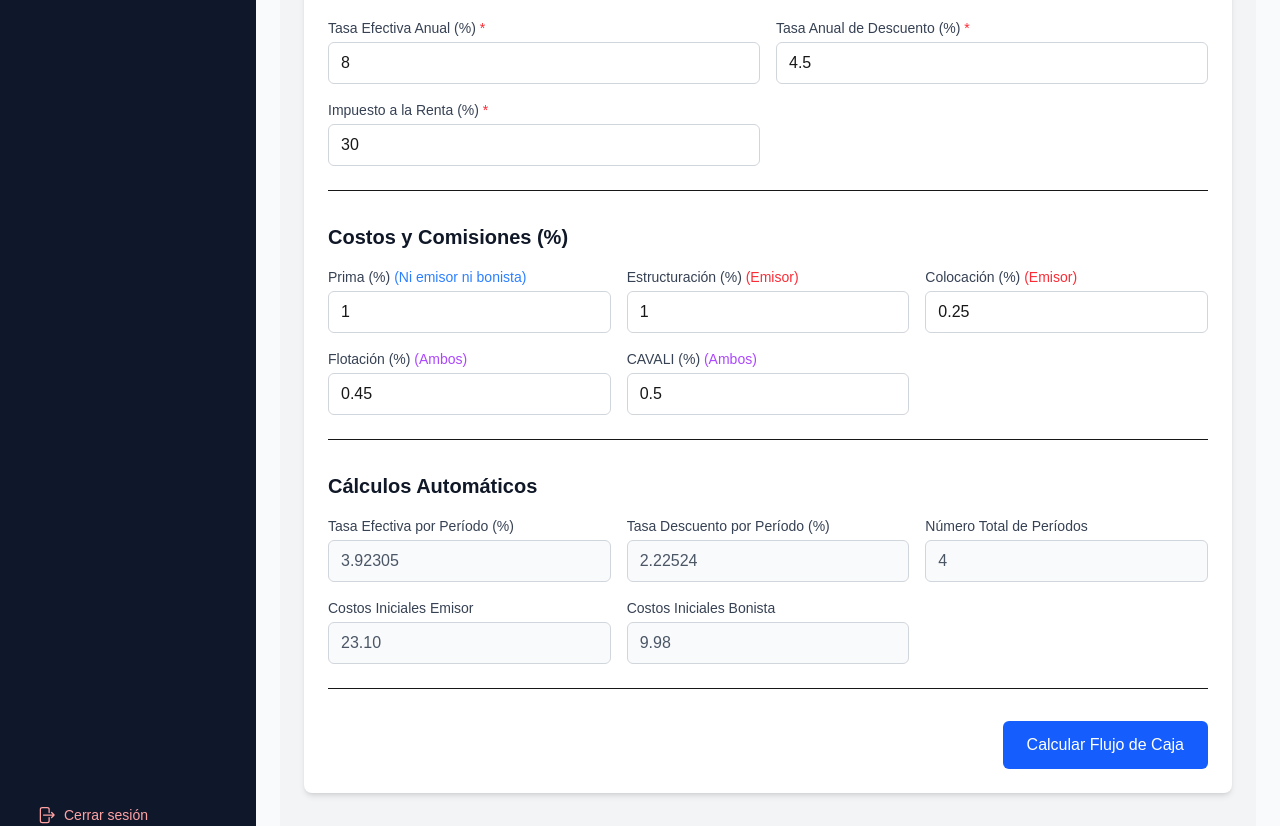
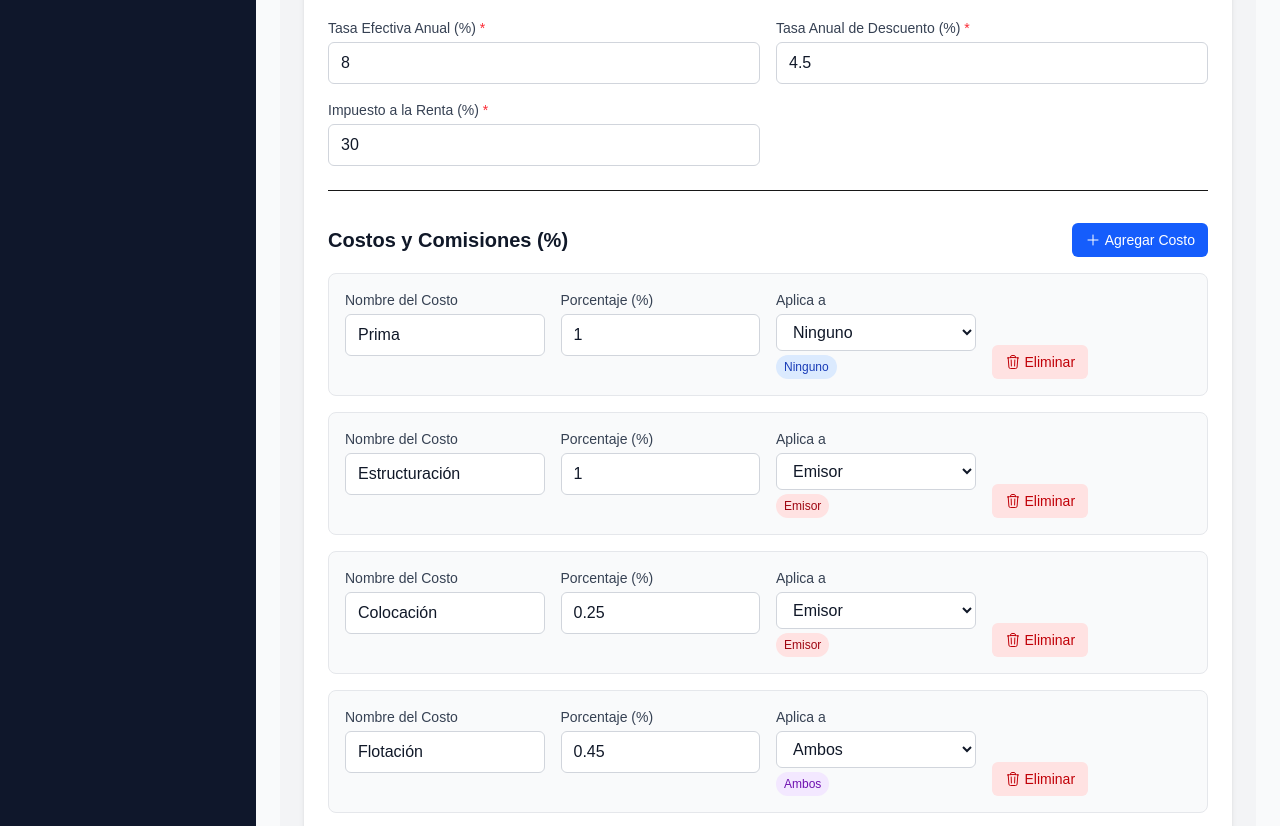
Before and after one commit to yorusaurio/gestibono-frontend, a Next.js app: page /dashboard/flujo in a window 1280 px wide. Shown: the part 580-1406 px from the top of the page. Built offline with nearby package versions, Linux system fonts and the light colour scheme.

Commit message:
feat: Enhance FormularioBono with dynamic cost management and improved UI

```diff
--- a/src/components/FormularioBono.tsx
+++ b/src/components/FormularioBono.tsx
@@ -3,6 +3,14 @@
 import { useForm, SubmitHandler } from 'react-hook-form'
 import { useState } from 'react'
 import { useRouter } from 'next/navigation'
+import { PlusIcon, TrashIcon } from '@heroicons/react/24/outline'
+
+interface CostoComision {
+    id: string
+    nombre: string
+    porcentaje: string
+    aplicaA: 'emisor' | 'bonista' | 'ambos' | 'ninguno'
+}
 
 interface FormData {
     // Datos básicos del bono
@@ -16,13 +24,6 @@ interface FormData {
     tasa_descuento_anual: string
     impuesto_renta: string
     fecha_emision: string
-
-    // Costos (porcentajes)
-    prima: string
-    estructuracion: string
-    colocacion: string
-    flotacion: string
-    cavali: string
 }
 
 interface DatosCompletos extends FormData {
@@ -31,12 +32,20 @@ interface DatosCompletos extends FormData {
     costos_emisor: number
     costos_bonista: number
     numero_periodos: number
+    costos_comisiones: CostoComision[]
     timestamp: number
 }
 
 export default function FormularioBono() {
     const router = useRouter()
     const [isCalculating, setIsCalculating] = useState<boolean>(false)
+    const [costosComisiones, setCostosComisiones] = useState<CostoComision[]>([
+        { id: '1', nombre: 'Prima', porcentaje: '1', aplicaA: 'ninguno' },
+        { id: '2', nombre: 'Estructuración', porcentaje: '1', aplicaA: 'emisor' },
+        { id: '3', nombre: 'Colocación', porcentaje: '0.25', aplicaA: 'emisor' },
+        { id: '4', nombre: 'Flotación', porcentaje: '0.45', aplicaA: 'ambos' },
+        { id: '5', nombre: 'CAVALI', porcentaje: '0.5', aplicaA: 'ambos' },
+    ])
 
     const {
         register,
@@ -56,17 +65,31 @@ export default function FormularioBono() {
             tasa_descuento_anual: '4.5',
             impuesto_renta: '30',
             fecha_emision: '2025-06-01',
-
-            // Costos (porcentajes)
-            prima: '1',
-            estructuracion: '1',
-            colocacion: '0.25',
-            flotacion: '0.45',
-            cavali: '0.5',
         }
     })
 
     const valores = watch()
+
+    // Funciones para manejar costos y comisiones
+    const agregarCosto = () => {
+        const nuevoCosto: CostoComision = {
+            id: Date.now().toString(),
+            nombre: '',
+            porcentaje: '0',
+            aplicaA: 'emisor'
+        }
+        setCostosComisiones([...costosComisiones, nuevoCosto])
+    }
+
+    const eliminarCosto = (id: string) => {
+        setCostosComisiones(costosComisiones.filter(costo => costo.id !== id))
+    }
+
+    const actualizarCosto = (id: string, campo: keyof CostoComision, valor: string) => {
+        setCostosComisiones(costosComisiones.map(costo =>
+            costo.id === id ? { ...costo, [campo]: valor } : costo
+        ))
+    }
 
     // Cálculos automáticos
     const calcularTasaEfectivaPeriodo = (): number => {
@@ -85,20 +108,22 @@ export default function FormularioBono() {
 
     const calcularCostosEmisir = (): number => {
         const valorComercial = parseFloat(valores.valor_comercial || '0')
-        const estructuracion = parseFloat(valores.estructuracion || '0') / 100
-        const colocacion = parseFloat(valores.colocacion || '0') / 100
-        const flotacion = parseFloat(valores.flotacion || '0') / 100
-        const cavali = parseFloat(valores.cavali || '0') / 100
-
-        return valorComercial * (estructuracion + colocacion + flotacion + cavali)
+        return costosComisiones
+            .filter(costo => costo.aplicaA === 'emisor' || costo.aplicaA === 'ambos')
+            .reduce((total, costo) => {
+                const porcentaje = parseFloat(costo.porcentaje || '0') / 100
+                return total + (valorComercial * porcentaje)
+            }, 0)
     }
 
     const calcularCostosBonista = (): number => {
         const valorComercial = parseFloat(valores.valor_comercial || '0')
-        const flotacion = parseFloat(valores.flotacion || '0') / 100
-        const cavali = parseFloat(valores.cavali || '0') / 100
-
-        return valorComercial * (flotacion + cavali)
+        return costosComisiones
+            .filter(costo => costo.aplicaA === 'bonista' || costo.aplicaA === 'ambos')
+            .reduce((total, costo) => {
+                const porcentaje = parseFloat(costo.porcentaje || '0') / 100
+                return total + (valorComercial * porcentaje)
+            }, 0)
     }
 
     const calcularNumeroPeriodos = (): number => {
@@ -121,6 +146,7 @@ export default function FormularioBono() {
                 costos_emisor: calcularCostosEmisir(),
                 costos_bonista: calcularCostosBonista(),
                 numero_periodos: calcularNumeroPeriodos(),
+                costos_comisiones: costosComisiones,
                 // Timestamp para identificar el cálculo
                 timestamp: Date.now()
             }
@@ -136,6 +162,16 @@ export default function FormularioBono() {
             alert('Error al procesar los datos. Por favor, revisa los valores ingresados.')
         } finally {
             setIsCalculating(false)
+        }
+    }
+
+    const getColorBadge = (aplicaA: string) => {
+        switch (aplicaA) {
+            case 'emisor': return 'bg-red-100 text-red-800'
+            case 'bonista': return 'bg-green-100 text-green-800'
+            case 'ambos': return 'bg-purple-100 text-purple-800'
+            case 'ninguno': return 'bg-blue-100 text-blue-800'
+            default: return 'bg-gray-100 text-gray-800'
         }
     }
 
@@ -159,7 +195,7 @@ export default function FormularioBono() {
                                     required: 'El valor nominal es requerido',
                                     min: { value: 0.01, message: 'Debe ser mayor a 0' }
                                 })}
-                                className="w-full px-3 py-2 border border-gray-300 rounded-md focus:ring-2 focus:ring-blue-500 focus:border-transparent"
+                                className="w-full px-3 py-2 border border-gray-300 rounded-md focus:ring-2 focus:ring-blue-500 focus:border-transparent font-medium text-gray-900"
                                 placeholder="1000"
                             />
                             {errors.valor_nominal && (
@@ -178,7 +214,7 @@ export default function FormularioBono() {
                                     required: 'El valor comercial es requerido',
                                     min: { value: 0.01, message: 'Debe ser mayor a 0' }
                                 })}
-                                className="w-full px-3 py-2 border border-gray-300 rounded-md focus:ring-2 focus:ring-blue-500 focus:border-transparent"
+                                className="w-full px-3 py-2 border border-gray-300 rounded-md focus:ring-2 focus:ring-blue-500 focus:border-transparent font-medium text-gray-900"
                                 placeholder="1050"
                             />
                             {errors.valor_comercial && (
@@ -197,7 +233,7 @@ export default function FormularioBono() {
                                     required: 'El número de años es requerido',
                                     min: { value: 0.5, message: 'Debe ser mayor a 0' }
                                 })}
-                                className="w-full px-3 py-2 border border-gray-300 rounded-md focus:ring-2 focus:ring-blue-500 focus:border-transparent"
+                                className="w-full px-3 py-2 border border-gray-300 rounded-md focus:ring-2 focus:ring-blue-500 focus:border-transparent font-medium text-gray-900"
                                 placeholder="2"
                             />
                             {errors.nro_anos && (
@@ -211,7 +247,7 @@ export default function FormularioBono() {
                             </label>
                             <select
                                 {...register('dias_periodo', { required: 'Selecciona el período' })}
-                                className="w-full px-3 py-2 border border-gray-300 rounded-md focus:ring-2 focus:ring-blue-500 focus:border-transparent"
+                                className="w-full px-3 py-2 border border-gray-300 rounded-md focus:ring-2 focus:ring-blue-500 focus:border-transparent font-medium text-gray-900"
                             >
                                 <option value="30">Mensual (30 días)</option>
                                 <option value="90">Trimestral (90 días)</option>
@@ -229,7 +265,7 @@ export default function FormularioBono() {
                             </label>
                             <select
                                 {...register('contador_dias', { required: 'Selecciona el contador' })}
-                                className="w-full px-3 py-2 border border-gray-300 rounded-md focus:ring-2 focus:ring-blue-500 focus:border-transparent"
+                                className="w-full px-3 py-2 border border-gray-300 rounded-md focus:ring-2 focus:ring-blue-500 focus:border-transparent font-medium text-gray-900"
                             >
                                 <option value="ordinario">Ordinario</option>
                                 <option value="exacto">Exacto</option>
@@ -245,7 +281,7 @@ export default function FormularioBono() {
                             </label>
                             <select
                                 {...register('dias_ano', { required: 'Selecciona los días por año' })}
-                                className="w-full px-3 py-2 border border-gray-300 rounded-md focus:ring-2 focus:ring-blue-500 focus:border-transparent"
+                                className="w-full px-3 py-2 border border-gray-300 rounded-md focus:ring-2 focus:ring-blue-500 focus:border-transparent font-medium text-gray-900"
                             >
                                 <option value="360">360 días</option>
                                 <option value="365">365 días</option>
@@ -262,7 +298,7 @@ export default function FormularioBono() {
                             <input
                                 type="date"
                                 {...register('fecha_emision', { required: 'La fecha de emisión es requerida' })}
-                                className="w-full px-3 py-2 border border-gray-300 rounded-md focus:ring-2 focus:ring-blue-500 focus:border-transparent"
+                                className="w-full px-3 py-2 border border-gray-300 rounded-md focus:ring-2 focus:ring-blue-500 focus:border-transparent font-medium text-gray-900"
                             />
                             {errors.fecha_emision && (
                                 <p className="text-red-500 text-xs mt-1">{errors.fecha_emision.message}</p>
@@ -288,7 +324,7 @@ export default function FormularioBono() {
                                     required: 'La tasa efectiva anual es requerida',
                                     min: { value: 0, message: 'Debe ser mayor o igual a 0' }
                                 })}
-                                className="w-full px-3 py-2 border border-gray-300 rounded-md focus:ring-2 focus:ring-blue-500 focus:border-transparent"
+                                className="w-full px-3 py-2 border border-gray-300 rounded-md focus:ring-2 focus:ring-blue-500 focus:border-transparent font-medium text-gray-900"
                                 placeholder="8"
                             />
                             {errors.tasa_efectiva_anual && (
@@ -307,7 +343,7 @@ export default function FormularioBono() {
                                     required: 'La tasa de descuento anual es requerida',
                                     min: { value: 0, message: 'Debe ser mayor o igual a 0' }
                                 })}
-                                className="w-full px-3 py-2 border border-gray-300 rounded-md focus:ring-2 focus:ring-blue-500 focus:border-transparent"
+                                className="w-full px-3 py-2 border border-gray-300 rounded-md focus:ring-2 focus:ring-blue-500 focus:border-transparent font-medium text-gray-900"
                                 placeholder="4.5"
                             />
                             {errors.tasa_descuento_anual && (
@@ -327,7 +363,7 @@ export default function FormularioBono() {
                                     min: { value: 0, message: 'Debe ser mayor o igual a 0' },
                                     max: { value: 100, message: 'Debe ser menor o igual a 100' }
                                 })}
-                                className="w-full px-3 py-2 border border-gray-300 rounded-md focus:ring-2 focus:ring-blue-500 focus:border-transparent"
+                                className="w-full px-3 py-2 border border-gray-300 rounded-md focus:ring-2 focus:ring-blue-500 focus:border-transparent font-medium text-gray-900"
                                 placeholder="30"
                             />
                             {errors.impuesto_renta && (
@@ -340,99 +376,88 @@ export default function FormularioBono() {
 
                 {/* Costos y Comisiones */}
                 <div className="border-b pb-6">
-                    <h2 className="text-xl font-semibold text-gray-900 mb-4">Costos y Comisiones (%)</h2>
-                    <div className="grid grid-cols-1 md:grid-cols-2 lg:grid-cols-3 gap-4">
+                    <div className="flex justify-between items-center mb-4">
+                        <h2 className="text-xl font-semibold text-gray-900">Costos y Comisiones (%)</h2>
+                        <button
+                            type="button"
+                            onClick={agregarCosto}
+                            className="inline-flex items-center px-3 py-2 border border-transparent text-sm leading-4 font-medium rounded-md text-white bg-blue-600 hover:bg-blue-700 focus:outline-none focus:ring-2 focus:ring-offset-2 focus:ring-blue-500"
+                        >
+                            <PlusIcon className="h-4 w-4 mr-1" />
+                            Agregar Costo
+                        </button>
+                    </div>
+
+                    <div className="space-y-4">
+                        {costosComisiones.map((costo) => (
+                            <div key={costo.id} className="grid grid-cols-1 md:grid-cols-4 gap-4 p-4 border border-gray-200 rounded-lg bg-gray-50">
+                                <div>
+                                    <label className="block text-sm font-medium text-gray-700 mb-1">
+                                        Nombre del Costo
+                                    </label>
+                                    <input
+                                        type="text"
+                                        value={costo.nombre}
+                                        onChange={(e) => actualizarCosto(costo.id, 'nombre', e.target.value)}
+                                        className="w-full px-3 py-2 border border-gray-300 rounded-md focus:ring-2 focus:ring-blue-500 focus:border-transparent bg-white font-medium text-gray-900"
+                                        placeholder="Ej: Prima, Estructuración"
+                                    />
+                                </div>
 
                                 <div>
                                     <label className="block text-sm font-medium text-gray-700 mb-1">
-                                Prima (%) <span className="text-blue-500">(Ni emisor ni bonista)</span>
+                                        Porcentaje (%)
                                     </label>
                                     <input
                                         type="number"
                                         step="0.001"
-                                {...register('prima', {
-                                    min: { value: 0, message: 'Debe ser mayor o igual a 0' }
-                                })}
-                                className="w-full px-3 py-2 border border-gray-300 rounded-md focus:ring-2 focus:ring-blue-500 focus:border-transparent"
-                                placeholder="1"
+                                        value={costo.porcentaje}
+                                        onChange={(e) => actualizarCosto(costo.id, 'porcentaje', e.target.value)}
+                                        className="w-full px-3 py-2 border border-gray-300 rounded-md focus:ring-2 focus:ring-blue-500 focus:border-transparent bg-white font-medium text-gray-900"
+                                        placeholder="0.00"
                                     />
-                            {errors.prima && (
-                                <p className="text-red-500 text-xs mt-1">{errors.prima.message}</p>
-                            )}
                                 </div>
 
                                 <div>
                                     <label className="block text-sm font-medium text-gray-700 mb-1">
-                                Estructuración (%) <span className="text-red-500">(Emisor)</span>
+                                        Aplica a
                                     </label>
-                            <input
-                                type="number"
-                                step="0.001"
-                                {...register('estructuracion', {
-                                    min: { value: 0, message: 'Debe ser mayor o igual a 0' }
-                                })}
-                                className="w-full px-3 py-2 border border-gray-300 rounded-md focus:ring-2 focus:ring-blue-500 focus:border-transparent"
-                                placeholder="1"
-                            />
-                            {errors.estructuracion && (
-                                <p className="text-red-500 text-xs mt-1">{errors.estructuracion.message}</p>
-                            )}
+                                    <select
+                                        value={costo.aplicaA}
+                                        onChange={(e) => actualizarCosto(costo.id, 'aplicaA', e.target.value as CostoComision['aplicaA'])}
+                                        className="w-full px-3 py-2 border border-gray-300 rounded-md focus:ring-2 focus:ring-blue-500 focus:border-transparent bg-white font-medium text-gray-900"
+                                    >
+                                        <option value="emisor">Emisor</option>
+                                        <option value="bonista">Bonista</option>
+                                        <option value="ambos">Ambos</option>
+                                        <option value="ninguno">Ninguno</option>
+                                    </select>
+                                    <span className={`inline-flex items-center px-2 py-1 rounded-full text-xs font-medium mt-1 ${getColorBadge(costo.aplicaA)}`}>
+                                        {costo.aplicaA === 'emisor' && 'Emisor'}
+                                        {costo.aplicaA === 'bonista' && 'Bonista'}
+                                        {costo.aplicaA === 'ambos' && 'Ambos'}
+                                        {costo.aplicaA === 'ninguno' && 'Ninguno'}
+                                    </span>
                                 </div>
 
-                        <div>
-                            <label className="block text-sm font-medium text-gray-700 mb-1">
-                                Colocación (%) <span className="text-red-500">(Emisor)</span>
-                            </label>
-                            <input
-                                type="number"
-                                step="0.001"
-                                {...register('colocacion', {
-                                    min: { value: 0, message: 'Debe ser mayor o igual a 0' }
-                                })}
-                                className="w-full px-3 py-2 border border-gray-300 rounded-md focus:ring-2 focus:ring-blue-500 focus:border-transparent"
-                                placeholder="0.25"
-                            />
-                            {errors.colocacion && (
-                                <p className="text-red-500 text-xs mt-1">{errors.colocacion.message}</p>
+                                <div className="flex items-end">
+                                    <button
+                                        type="button"
+                                        onClick={() => eliminarCosto(costo.id)}
+                                        className="inline-flex items-center px-3 py-2 border border-transparent text-sm leading-4 font-medium rounded-md text-red-700 bg-red-100 hover:bg-red-200 focus:outline-none focus:ring-2 focus:ring-offset-2 focus:ring-red-500"
+                                    >
+                                        <TrashIcon className="h-4 w-4 mr-1" />
+                                        Eliminar
+                                    </button>
+                                </div>
+                            </div>
+                        ))}
+
+                        {costosComisiones.length === 0 && (
+                            <div className="text-center py-8 text-gray-500">
+                                <p>No hay costos agregados. Haz clic en "Agregar Costo" para comenzar.</p>
+                            </div>
                         )}
-                        </div>
-
-                        <div>
-                            <label className="block text-sm font-medium text-gray-700 mb-1">
-                                Flotación (%) <span className="text-purple-500">(Ambos)</span>
-                            </label>
-                            <input
-                                type="number"
-                                step="0.001"
-                                {...register('flotacion', {
-                                    min: { value: 0, message: 'Debe ser mayor o igual a 0' }
-                                })}
-                                className="w-full px-3 py-2 border border-gray-300 rounded-md focus:ring-2 focus:ring-blue-500 focus:border-transparent"
-                                placeholder="0.45"
-                            />
-                            {errors.flotacion && (
-                                <p className="text-red-500 text-xs mt-1">{errors.flotacion.message}</p>
-                            )}
-                        </div>
-
-                        <div>
-                            <label className="block text-sm font-medium text-gray-700 mb-1">
-                                CAVALI (%) <span className="text-purple-500">(Ambos)</span>
-                            </label>
-                            <input
-                                type="number"
-                                step="0.001"
-                                {...register('cavali', {
-                                    min: { value: 0, message: 'Debe ser mayor o igual a 0' }
-                                })}
-                                className="w-full px-3 py-2 border border-gray-300 rounded-md focus:ring-2 focus:ring-blue-500 focus:border-transparent"
-                                placeholder="0.5"
-                            />
-                            {errors.cavali && (
-                                <p className="text-red-500 text-xs mt-1">{errors.cavali.message}</p>
-                            )}
-                        </div>
-
                     </div>
                 </div>
 
@@ -449,7 +474,7 @@ export default function FormularioBono() {
                                 type="text"
                                 value={(calcularTasaEfectivaPeriodo() * 100).toFixed(5)}
                                 readOnly
-                                className="w-full px-3 py-2 border border-gray-300 rounded-md bg-gray-50 text-gray-600"
+                                className="w-full px-3 py-2 border border-gray-300 rounded-md bg-gray-50 text-gray-700 font-medium"
                             />
                         </div>
 
@@ -461,7 +486,7 @@ export default function FormularioBono() {
                                 type="text"
                                 value={(calcularTasaDescuentoPeriodo() * 100).toFixed(5)}
                                 readOnly
-                                className="w-full px-3 py-2 border border-gray-300 rounded-md bg-gray-50 text-gray-600"
+                                className="w-full px-3 py-2 border border-gray-300 rounded-md bg-gray-50 text-gray-700 font-medium"
                             />
                         </div>
 
@@ -473,7 +498,7 @@ export default function FormularioBono() {
                                 type="text"
                                 value={calcularNumeroPeriodos()}
                                 readOnly
-                                className="w-full px-3 py-2 border border-gray-300 rounded-md bg-gray-50 text-gray-600"
+                                className="w-full px-3 py-2 border border-gray-300 rounded-md bg-gray-50 text-gray-700 font-medium"
                             />
                         </div>
 
@@ -485,7 +510,7 @@ export default function FormularioBono() {
                                 type="text"
                                 value={calcularCostosEmisir().toFixed(2)}
                                 readOnly
-                                className="w-full px-3 py-2 border border-gray-300 rounded-md bg-gray-50 text-gray-600"
+                                className="w-full px-3 py-2 border border-gray-300 rounded-md bg-gray-50 text-gray-700 font-medium"
                             />
                         </div>
 
@@ -497,7 +522,7 @@ export default function FormularioBono() {
                                 type="text"
                                 value={calcularCostosBonista().toFixed(2)}
                                 readOnly
-                                className="w-full px-3 py-2 border border-gray-300 rounded-md bg-gray-50 text-gray-600"
+                                className="w-full px-3 py-2 border border-gray-300 rounded-md bg-gray-50 text-gray-700 font-medium"
                             />
                         </div>
 
```
Lines whose indentation alone changed are shown as unchanged.
